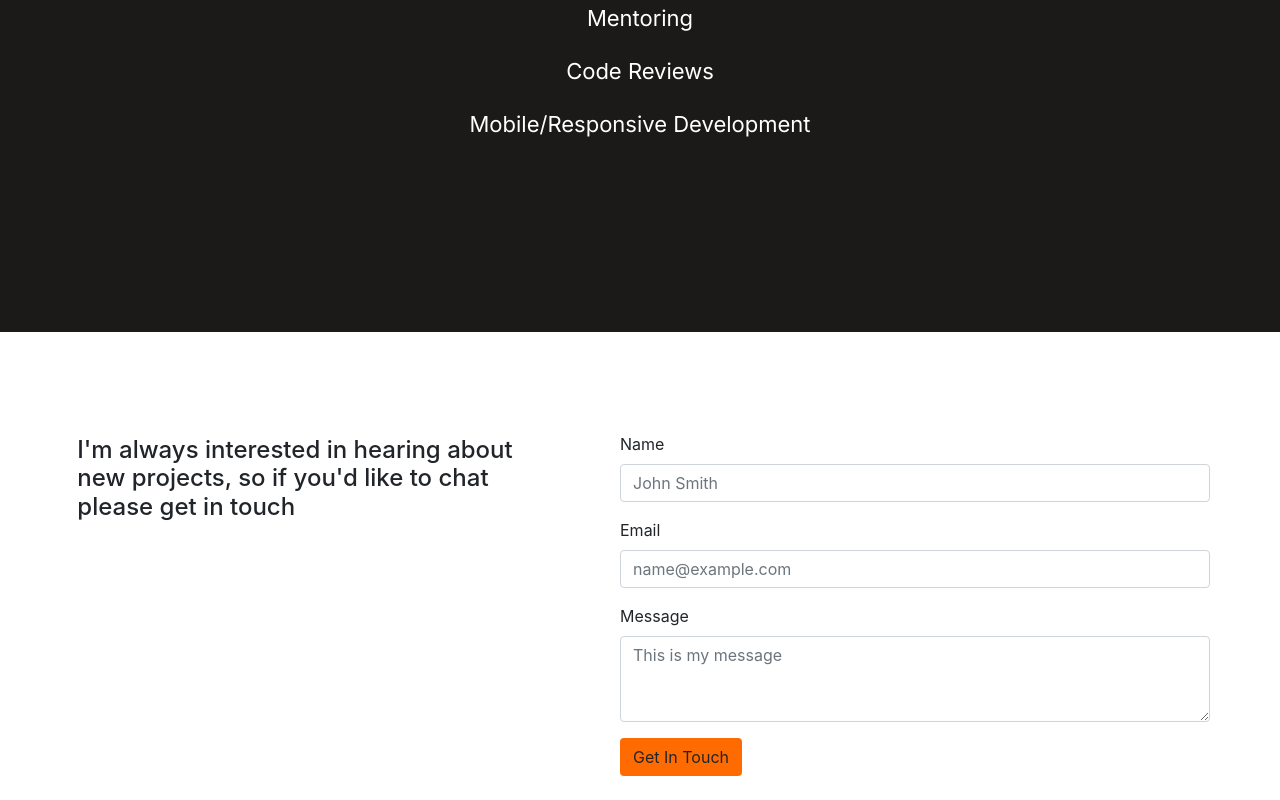
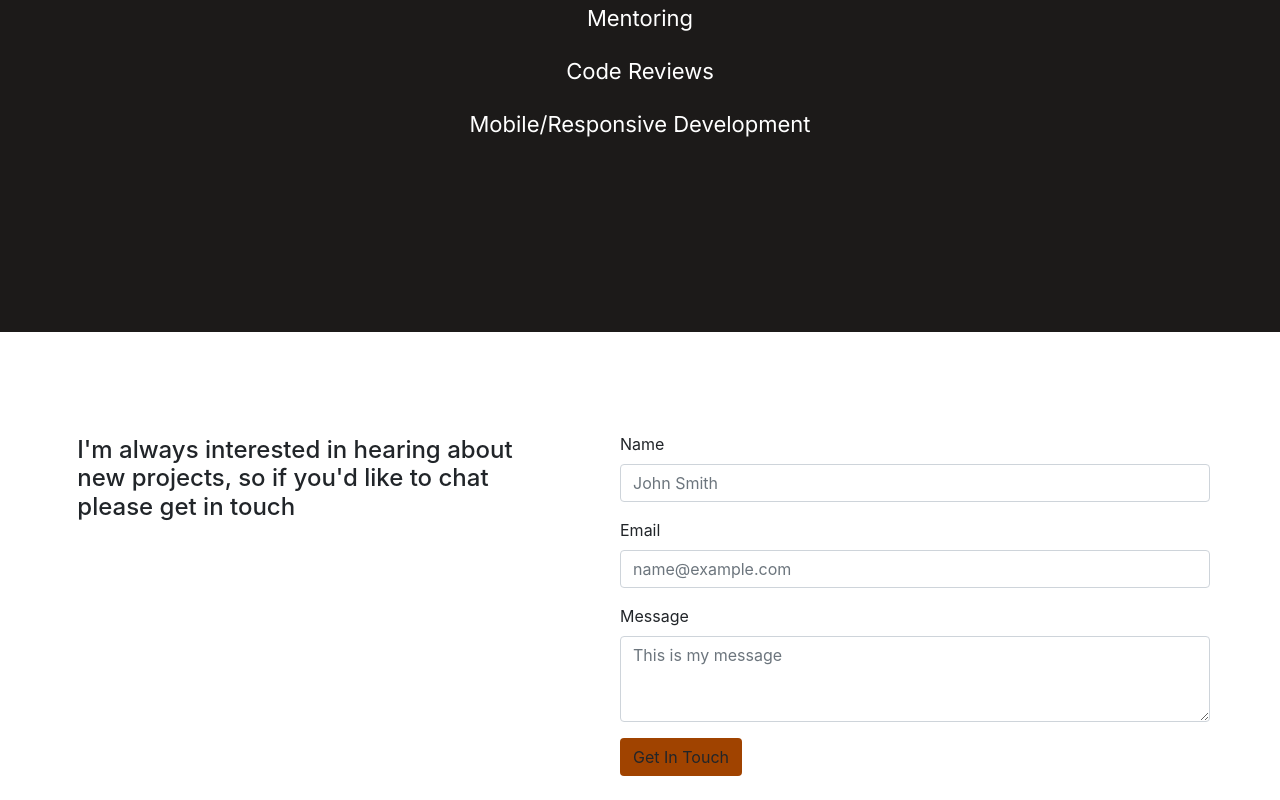
Before and after one commit to Stephanie041996/portfolio_projects_contact_form, a plain HTML site: page index.html in a window 1280 px wide. In both pictures the pointer is over the button "Get In Touch". Shown: the part 6753-7553 px from the top of the page. Drawn offline with nearby package versions, Linux system fonts and the light colour scheme.

Commit message:
Add Button hover and pressed effect

```diff
--- a/css/main.css
+++ b/css/main.css
@@ -334,3 +334,11 @@ li {
 .orange {
   background-color: #ff6b00 !important;
 }
+
+.orange:hover {
+  background: #a04300 !important;
+}
+
+.orange:active {
+  background-color: #803805 !important;
+}
```
